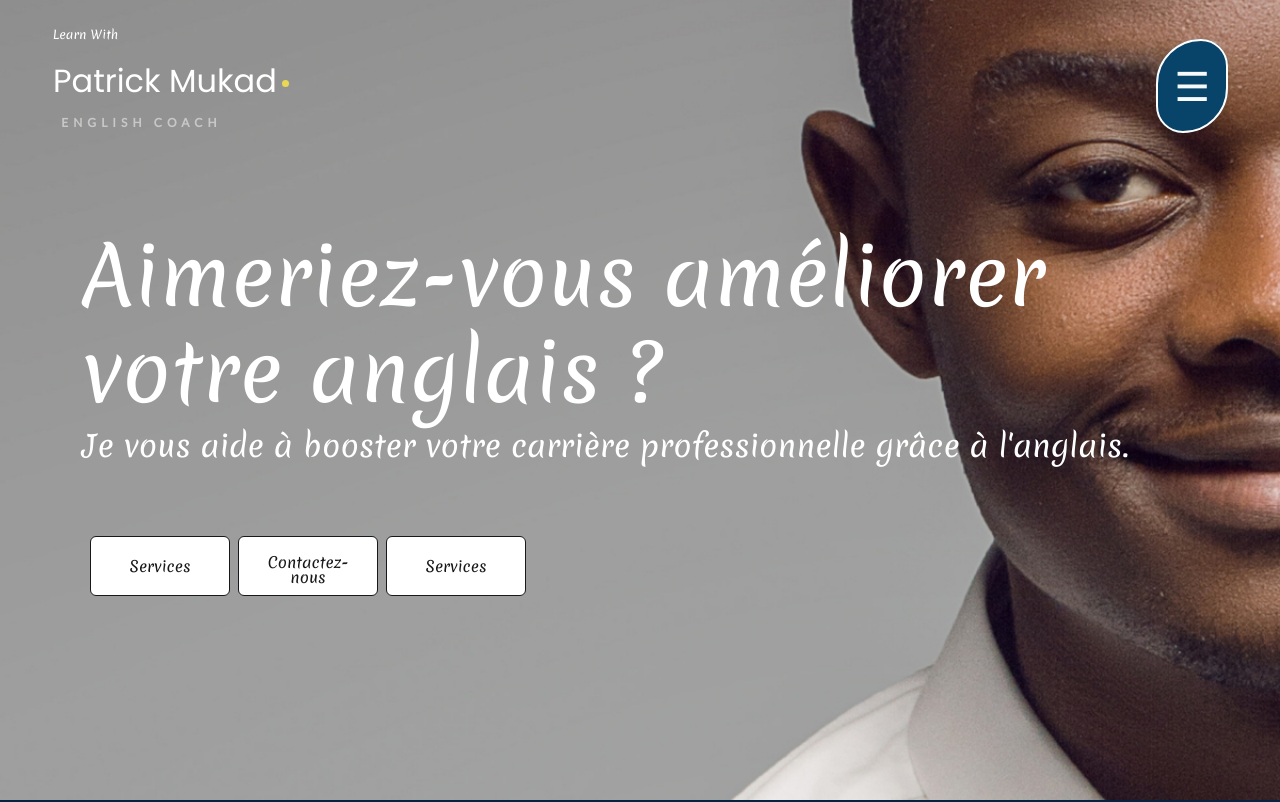
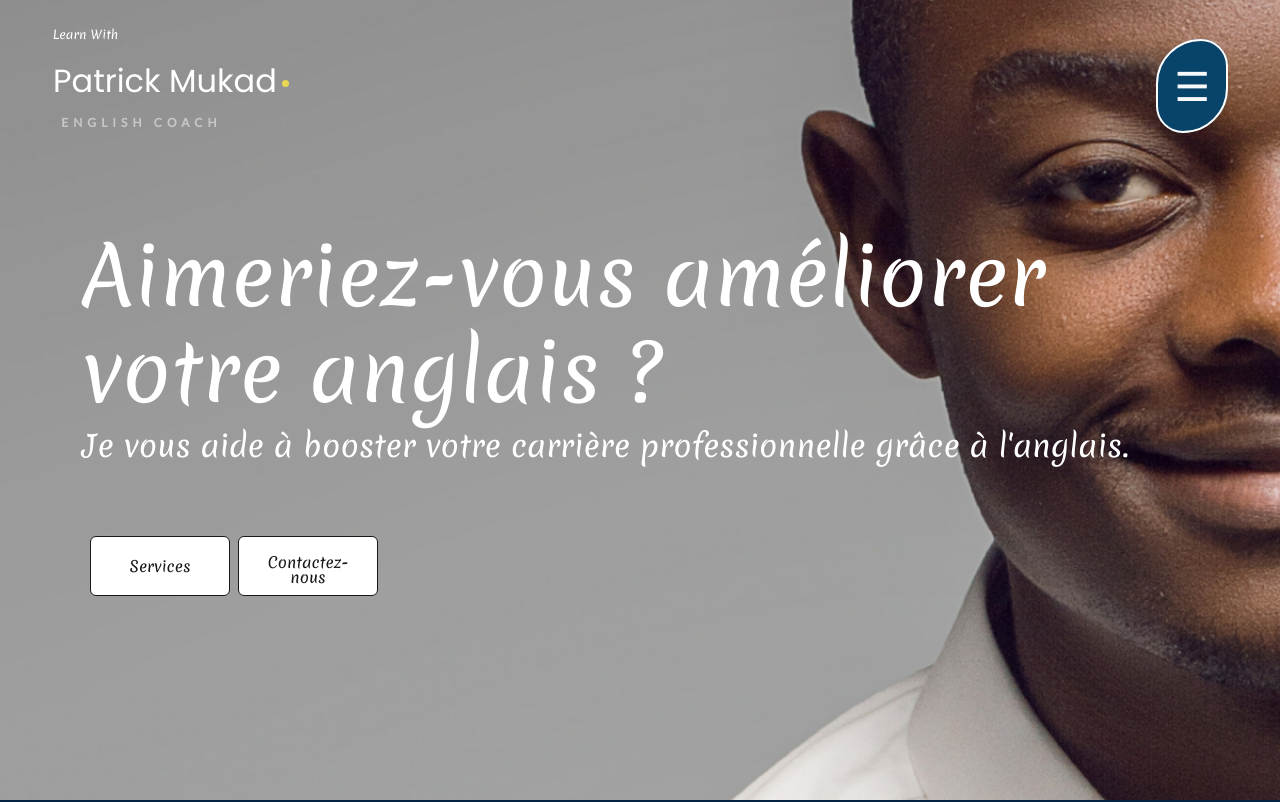
Before and after one commit to mikeaxle/learning-with-patrick, a Nuxt app: page / in a window 1280 px wide. Shown: the top 802 px of the page. Built offline with nearby package versions, Linux system fonts and the light colour scheme.

Commit message:
final touch

```diff
--- a/pages/index.vue
+++ b/pages/index.vue
@@ -53,12 +53,10 @@
               </p>
               <div class="button pt-5">
                 <a href="#services">
-                  <Button class="m-2" title="Services" secondTitle="Nos Services" /></a>
+                  <Button class="m-2" :title="$t('home.servicesButton')" :secondTitle="$t('home.ServicesButtomHover')" /></a>
                 <a href="#contact">
                   <Button :title="$t('home.contactButton')" :secondTitle="$t('home.contacButtontHover')" />
                 </a>
-                <a href="#services">
-                  <Button class="m-2" :title="$t('home.servicesButton')" :secondTitle="$t('home.ServicesButtomHover')" /></a>
               </div>
             </div>
           </div>
```
